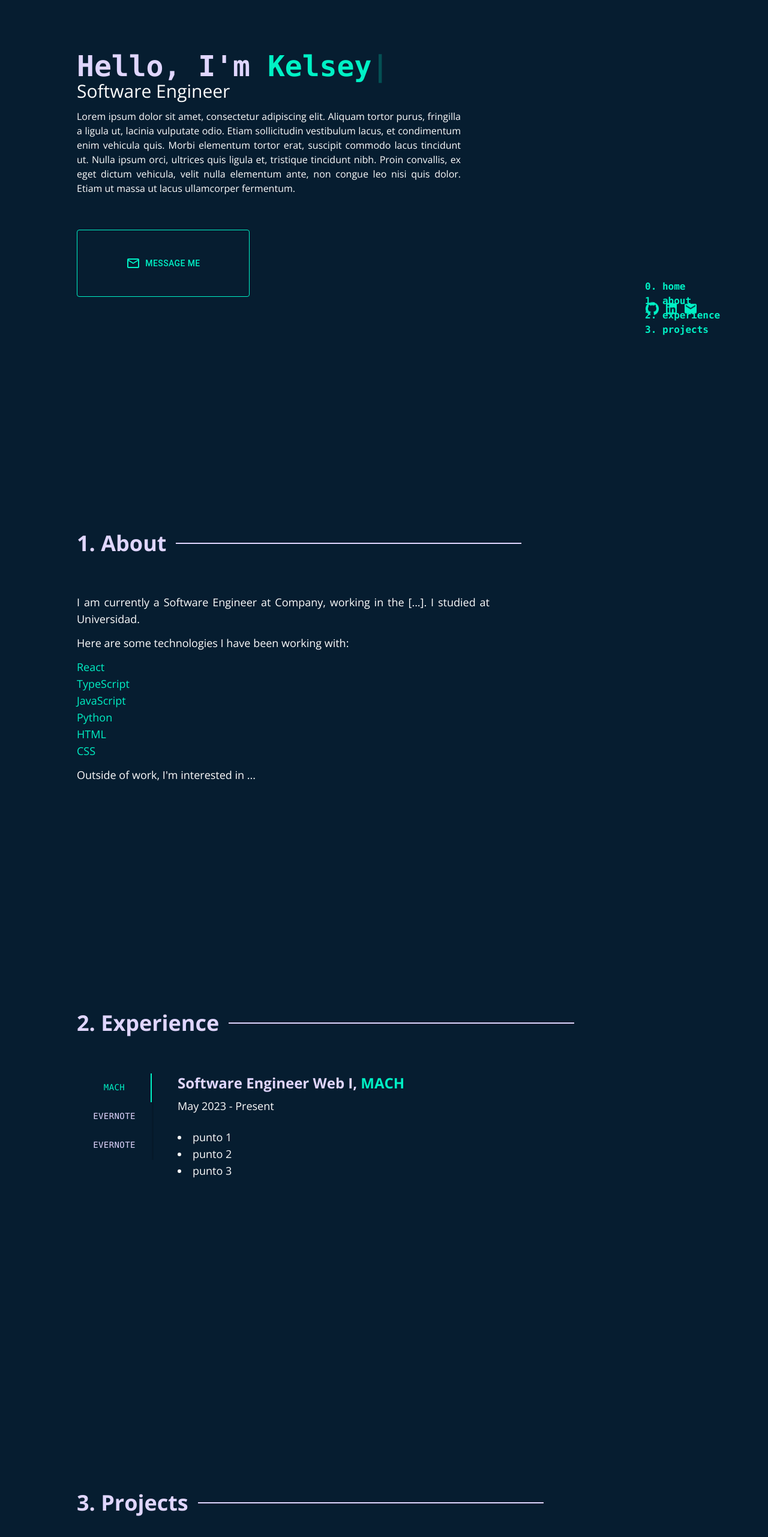
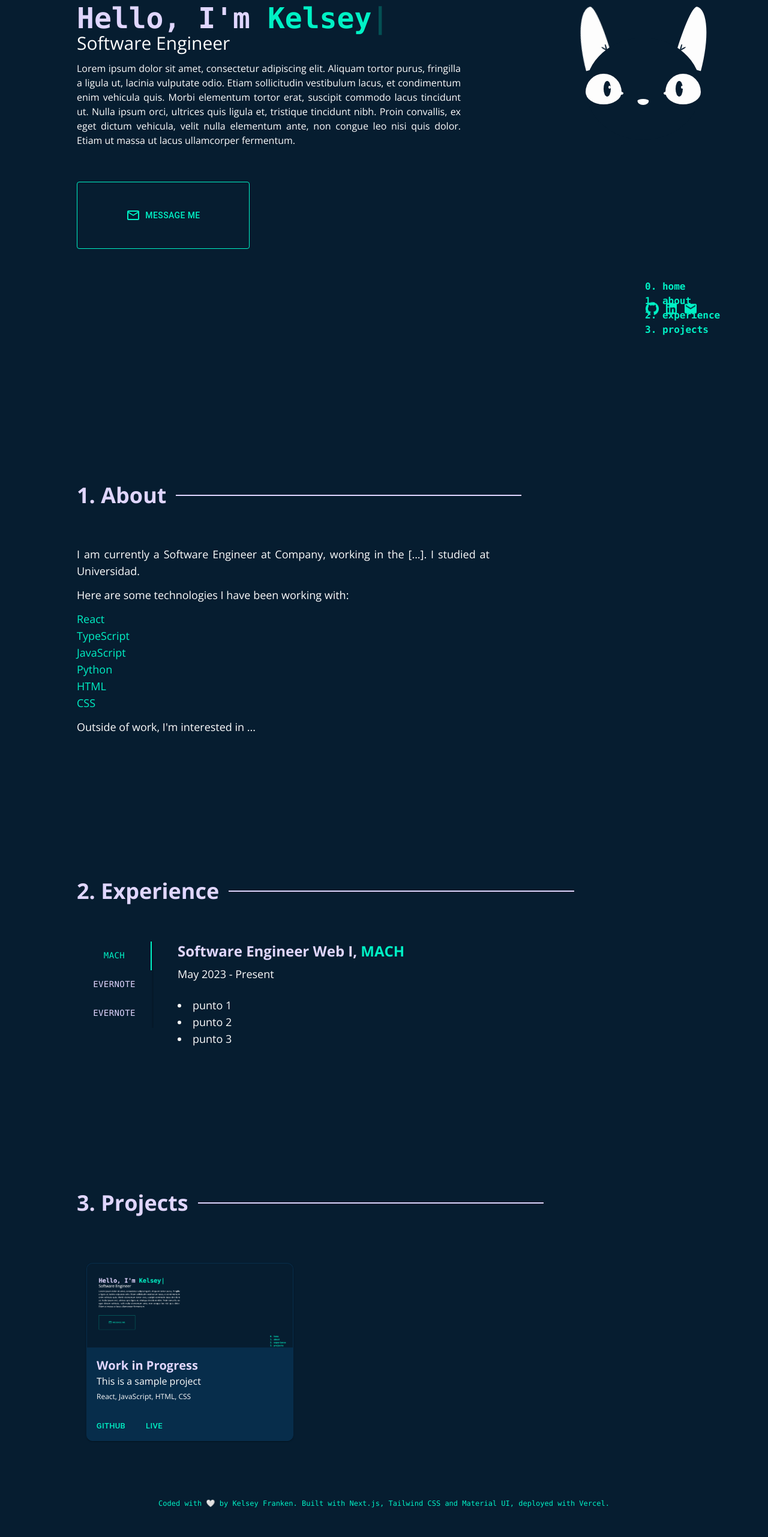
Before and after one commit to kelseyfranken/hello-kelsey, a Next.js app: page / in a window 1280 px wide. Shown: the part 234-2797 px from the top of the page at 60% size. Built offline with nearby package versions, Linux system fonts and the light colour scheme.

Commit message:
:sparkles: :lipstick: cat animation and style refactor for responsiveness

```diff
--- a/src/app/page.jsx
+++ b/src/app/page.jsx
@@ -15,12 +15,12 @@ export default function Home() {
         </section>
       </Slide>
       <Slide bottom delay={500}>
-        <section className="h-screen sm:pl-[10%]" id="about">
+        <section className="sm:pl-[10%]" id="about">
           <About />
         </section>
       </Slide>
       <Slide bottom delay={500}>
-        <section className="h-screen sm:pl-[10%]" id="experience">
+        <section className="sm:pl-[10%]" id="experience">
           <Experience />
         </section>
       </Slide>
--- a/src/components/About.jsx
+++ b/src/components/About.jsx
@@ -11,7 +11,7 @@ export default function About() {
     "CSS",
   ];
   return (
-    <div className="pt-28 sm:pt-80 flex flex-col">
+    <div className="pt-28 sm:pt-60 sm:mb-60 flex flex-col">
       <SectionTitle name={"About"} number={"1"} />
       <div className="flex flex-col gap-3 max-sm:pl-[10%] max-w-3xl text-justify text-lg pr-20">
         <p>
--- a/src/components/Experience.jsx
+++ b/src/components/Experience.jsx
@@ -6,7 +6,7 @@ import ArrowForwardIcon from "@mui/icons-material/ArrowForward";
 export default function Experience() {
   const showCVButton = false; // TODO: Set to true and add link to CV
   return (
-    <div className="pt-28 sm:pt-80 flex flex-col">
+    <div className="pt-28 sm:mb-60 sm:pt-0 flex flex-col">
       <SectionTitle name={"Experience"} number={"2"} />
       <JobsTabs />
       {showCVButton && (
--- a/src/components/Footer.jsx
+++ b/src/components/Footer.jsx
@@ -1,6 +1,6 @@
 export default function Footer() {
   return (
-    <div className="text-aqua font-mono text-xs flex justify-center mt-20 pb-10 px-10 md:px-40">
+    <div className="text-aqua font-mono text-xs flex justify-center mt-20 pb-10 px-10 md:px-40 text-center">
       Coded with 🤍 by Kelsey Franken. Built with Next.js, Tailwind CSS and
       Material UI, deployed with Vercel.
     </div>
--- a/src/components/Landing.jsx
+++ b/src/components/Landing.jsx
@@ -5,11 +5,16 @@ import Typist from "react-typist";
 import "react-typist/dist/Typist.css"; // Import the Typist CSS file for cursor blink
 import Button from "@mui/material/Button";
 import MailOutlineIcon from "@mui/icons-material/MailOutline";
+import MinimalCat from "./MinimalCat";
 
 function Landing() {
   return (
-    <div className="pt-36 md:pt-[30%] lg:pt-80 flex flex-col max-sm:items-center">
-      <h1 className="text-aqua text-3xl font-bold sm:text-5xl font-mono">
+    <div className="flex flex-row">
+      <div className="pt-36 md:pt-[30%] lg:pt-60 flex flex-col max-sm:items-center">
+        <div className="self-center pt-[10%] min-[1167px]:hidden max-sm:hidden">
+          <MinimalCat />
+        </div>
+        <h1 className="text-aqua text-3xl font-bold sm:text-5xl font-mono max-[1166px]:mt-[50px]">
           <Typist avgTypingDelay={120}>
             <Typist.Delay ms={600} />
             <span className="text-lylla"> Hello, I'm</span> Kelsey
@@ -17,13 +22,14 @@ function Landing() {
         </h1>
         <h2 className="text-2xl text-snow sm:text-3xl ">Software Engineer</h2>
         <p className="pt-3 w-5/6 md:w-[500px] lg:w-[640px] text-justify text-base">
-        Lorem ipsum dolor sit amet, consectetur adipiscing elit. Aliquam tortor
-        purus, fringilla a ligula ut, lacinia vulputate odio. Etiam sollicitudin
-        vestibulum lacus, et condimentum enim vehicula quis. Morbi elementum
-        tortor erat, suscipit commodo lacus tincidunt ut. Nulla ipsum orci,
-        ultrices quis ligula et, tristique tincidunt nibh. Proin convallis, ex
-        eget dictum vehicula, velit nulla elementum ante, non congue leo nisi
-        quis dolor. Etiam ut massa ut lacus ullamcorper fermentum.
+          Lorem ipsum dolor sit amet, consectetur adipiscing elit. Aliquam
+          tortor purus, fringilla a ligula ut, lacinia vulputate odio. Etiam
+          sollicitudin vestibulum lacus, et condimentum enim vehicula quis.
+          Morbi elementum tortor erat, suscipit commodo lacus tincidunt ut.
+          Nulla ipsum orci, ultrices quis ligula et, tristique tincidunt nibh.
+          Proin convallis, ex eget dictum vehicula, velit nulla elementum ante,
+          non congue leo nisi quis dolor. Etiam ut massa ut lacus ullamcorper
+          fermentum.
         </p>
         <Button
           variant="outlined"
@@ -37,6 +43,10 @@ function Landing() {
           Message Me
         </Button>
       </div>
+      <div className="self-center pt-[10%] max-[1166px]:hidden">
+        <MinimalCat />
+      </div>
+    </div>
   );
 }
 
--- a/src/components/MinimalCat.jsx
+++ b/src/components/MinimalCat.jsx
@@ -1,7 +1,7 @@
 import "./styles/minimalCat.css";
 export default function MinimalCat() {
   return (
-    <div className="relative h-[170px] w-[192.1px]">
+    <div className="relative h-[170px] w-[192.1px] lg:ml-52">
       <div className="ear ear--left"></div>
       <div className="ear ear--right"></div>
       <div className="face">
--- a/src/components/Projects.jsx
+++ b/src/components/Projects.jsx
@@ -11,7 +11,7 @@ export default function Projects() {
     },
   ];
   return (
-    <div className="pt-28 sm:pt-80 flex flex-col">
+    <div className="pt-28 sm:pt-0 flex flex-col">
       <SectionTitle name={"Projects"} number={"3"} styles="sm:pl-[10%]" />
       <div className="flex justify-center lg:pl-[10%] lg:justify-normal">
         {projects.map((project, index) => (
--- a/src/components/styles/minimalCat.css
+++ b/src/components/styles/minimalCat.css
@@ -67,7 +67,7 @@
   background: var(--snow);
   border-radius: 50% 50% 50% 50% / 60% 60% 40% 40%;
 }
-@keyframes blink {
+@keyframes cat-blink {
   0% {
     height: 0;
   }
@@ -105,7 +105,7 @@
   width: 100%;
   border-radius: 0 0 50% 50% / 0 0 40% 40%;
   background: var(--dark-navy);
-  animation: blink 4s infinite ease-in;
+  animation: cat-blink 4s infinite ease-in;
 }
 
 .eye--left {
```
Lines whose indentation alone changed are shown as unchanged.
